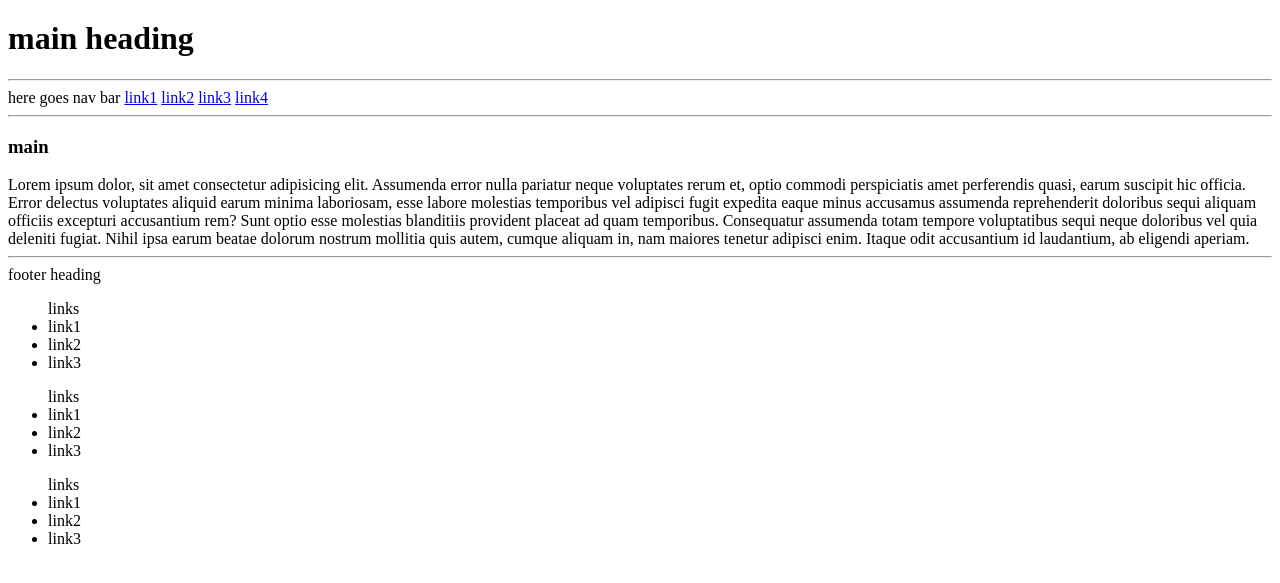
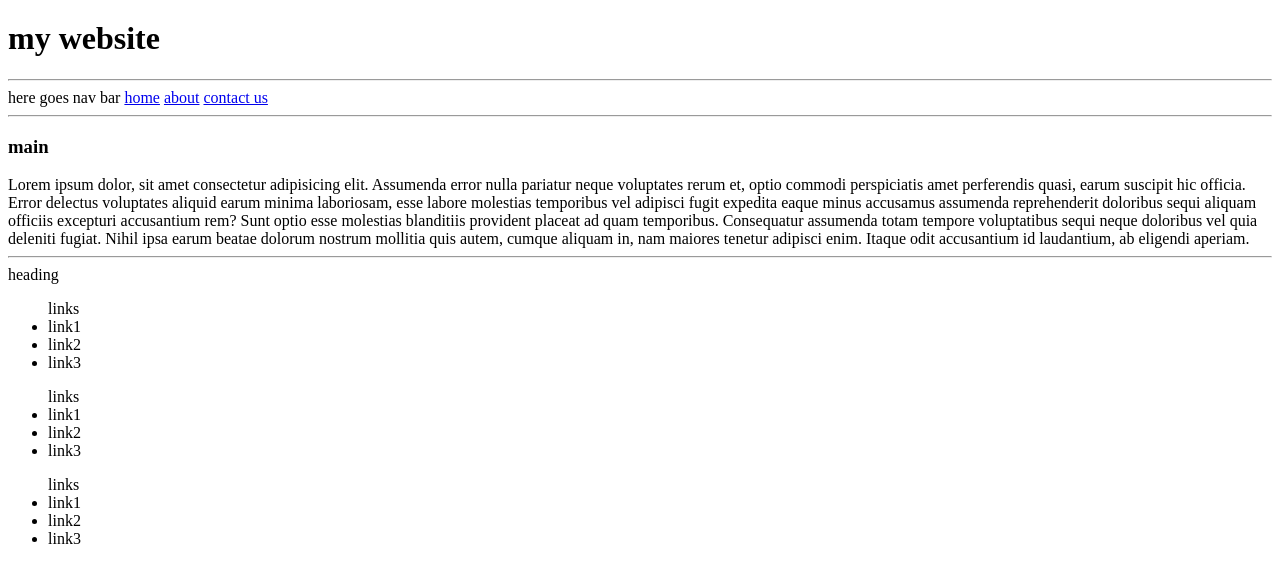
Before and after one commit to Arunkumar-60/project-10612, a plain HTML site: page index.html in a window 1280 px wide. Shown: the part 27-610 px from the top of the page. Drawn offline with Linux system fonts and the light colour scheme.

Commit message:
Update index.html

```diff
--- a/index.html
+++ b/index.html
@@ -17,15 +17,14 @@
   <body>
     <header>
       <i class="fa-brands fa-github"></i>
-      <h1>main heading</h1>
+      <h1>my website</h1>
     </header>
     <hr />
     <nav>
       here goes nav bar
-      <a href="#">link1</a>
-      <a href="#">link2</a>
-      <a href="#">link3</a>
-      <a href="#">link4</a>
+      <a href="#">home</a>
+      <a href="#">about</a>
+      <a href="#">contact us</a>
     </nav>
     <hr />
     <main>
@@ -44,7 +43,7 @@
     </main>
     <hr />
     <footer>
-      <span>footer heading</span>
+      <span>heading</span>
       <ul>
         links
         <li>link1</li>
```
